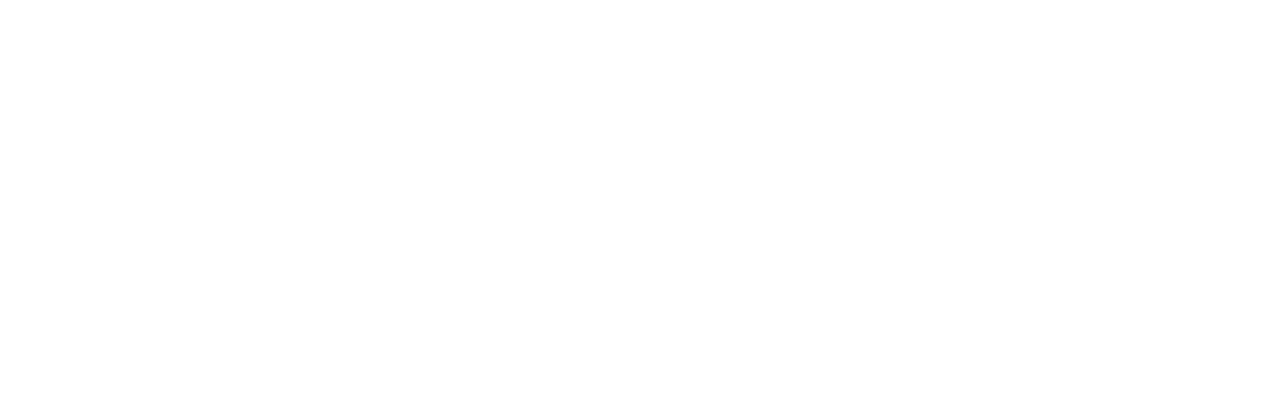
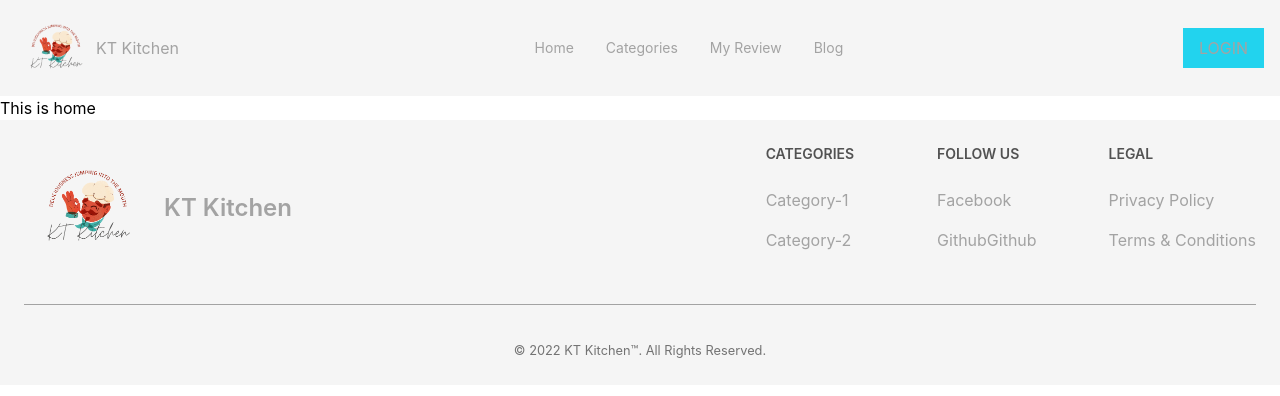
Before and after one commit to kashishdipro/kt-kitchen-client, a React (Create React App) app: page / in a window 1280 px wide. Shown: the top 396 px of the page. Built offline with nearby package versions, Linux system fonts and the light colour scheme.

Commit message:
added navbar and footer components

```diff
--- /dev/null
+++ b/src/Pages/Home/Home/Home.js
@@ -0,0 +1,11 @@
+import React from 'react';
+
+const Home = () => {
+    return (
+        <div>
+            <h2>This is home</h2>
+        </div>
+    );
+};
+
+export default Home;
--- /dev/null
+++ b/src/Shared/Footer.js
@@ -0,0 +1,58 @@
+import React from 'react';
+import { Link } from 'react-router-dom';
+import logo from '../img/logo.png'
+
+const Footer = () => {
+    return (
+        <footer className="p-4 bg-neutral-100 sm:p-6">
+            <div className="md:flex md:justify-between">
+                <div className="mb-6 md:mb-0">
+                    <Link href="/" className="flex items-center">
+                        <img src={logo} className="mr-3 h-32" alt="KT Kitchen Logo"/>
+                        <span className="self-center text-2xl font-semibold whitespace-nowrap text-neutral-400">KT Kitchen</span>
+                    </Link>
+                </div>
+                <div className="grid grid-cols-2 gap-8 sm:gap-6 sm:grid-cols-3">
+                    <div>
+                        <h2 className="mb-6 text-sm font-semibold uppercase text-neutral-600">Categories</h2>
+                        <ul className="text-neutral-400">
+                            <li className="mb-4">
+                                <Link to="/" className="hover:underline">Category-1</Link>
+                            </li>
+                            <li>
+                                <Link to="/" className="hover:underline">Category-2</Link>
+                            </li>
+                        </ul>
+                    </div>
+                    <div>
+                        <h2 className="mb-6 text-sm font-semibold uppercase text-neutral-600">Follow us</h2>
+                        <ul className="text-neutral-400">
+                            <li className="mb-4">
+                                <Link to="/" className="hover:underline ">Facebook</Link>
+                            </li>
+                            <li>Github
+                                <Link to="/" className="hover:underline">Github</Link>
+                            </li>
+                        </ul>
+                    </div>
+                    <div>
+                        <h2 className="mb-6 text-sm font-semibold uppercase text-neutral-600">Legal</h2>
+                        <ul className="text-neutral-400">
+                            <li className="mb-4">
+                                <Link to="/" className="hover:underline">Privacy Policy</Link>
+                            </li>
+                            <li>
+                                <Link to="/" className="hover:underline">Terms &amp; Conditions</Link>
+                            </li>
+                        </ul>
+                    </div>
+                </div>
+            </div>
+            <hr className="my-6 border-neutral-400 sm:mx-auto lg:my-8"/>
+            <p className="text-neutral-500 text-center"><small>© 2022 <Link href="/" className="hover:underline">KT Kitchen™</Link>. All Rights Reserved.</small></p>
+        </footer>
+
+    );
+};
+
+export default Footer;
--- /dev/null
+++ b/src/Shared/Nav.js
@@ -0,0 +1,127 @@
+import React, { useEffect, useState } from 'react';import {
+    Navbar,
+    MobileNav,
+    Typography,
+    Button,
+    IconButton,
+} from "@material-tailwind/react";
+import { Link } from 'react-router-dom';
+import logo from '../img/logo.png'
+
+
+
+  const navList = (
+    <ul className="mb-4 mt-2 flex flex-col gap-2 lg:mb-0 lg:mt-0 lg:flex-row lg:items-center lg:gap-6">
+      <Typography
+        as="li"
+        variant="small"
+        className="p-1 font-normal text-neutral-400"
+      >
+        <Link to='/' className="flex items-center">
+          Home
+        </Link>
+      </Typography>
+      <Typography
+        as="li"
+        variant="small"
+        className="p-1 font-normal text-neutral-400"
+      >
+        <Link href="/" className="flex items-center">
+          Categories
+        </Link>
+      </Typography>
+      <Typography
+        as="li"
+        variant="small"
+        className="p-1 font-normal text-neutral-400"
+      >
+        <Link href="#" className="flex items-center">
+          My Review
+        </Link>
+      </Typography>
+      <Typography
+        as="li"
+        variant="small"
+        className="p-1 font-normal text-neutral-400"
+      >
+        <Link href="#" className="flex items-center">
+          Blog
+        </Link>
+      </Typography>
+    </ul>
+    );
+
+const Nav = () => {
+    const [openNav, setOpenNav] = useState(false);
+
+    useEffect(() => {
+        window.addEventListener(
+        "resize",
+        () => window.innerWidth >= 960 && setOpenNav(false)
+        );
+    }, []);
+    return (
+        <Navbar className="mx-auto bg-neutral-100 px-4 py-2">
+        <div className="container mx-auto flex items-center justify-between text-neutral-400">
+            <div className='flex justify-center items-center'>
+                <img src={logo} className='h-20' alt="" />
+                <Link
+                to='/'
+                className="mr-4 cursor-pointer py-1.5 font-normal"
+                >
+                <span>KT Kitchen</span>
+                </Link>
+            </div>
+            <div className="hidden lg:block">{navList}</div>
+            <Button size="sm" className="hidden bg-cyan-400 lg:inline-block">
+            <span>Login</span>
+            </Button>
+            <IconButton
+            variant="text"
+            className="ml-auto h-6 w-6 text-inherit hover:bg-transparent focus:bg-transparent active:bg-transparent lg:hidden"
+            ripple={false}
+            onClick={() => setOpenNav(!openNav)}
+            >
+            {openNav ? (
+                <svg
+                xmlns="http://www.w3.org/2000/svg"
+                fill="none"
+                className="h-6 w-6"
+                viewBox="0 0 24 24"
+                stroke="currentColor"
+                strokeWidth={2}
+                >
+                <path
+                    strokeLinecap="round"
+                    strokeLinejoin="round"
+                    d="M6 18L18 6M6 6l12 12"
+                />
+                </svg>
+            ) : (
+                <svg
+                xmlns="http://www.w3.org/2000/svg"
+                className="h-6 w-6"
+                fill="none"
+                stroke="currentColor"
+                strokeWidth={2}
+                >
+                <path
+                    strokeLinecap="round"
+                    strokeLinejoin="round"
+                    d="M4 6h16M4 12h16M4 18h16"
+                />
+                </svg>
+            )}
+            </IconButton>
+        </div>
+        <MobileNav open={openNav}>
+            {navList}
+            <Button size="sm" className="bg-cyan-400 mb-2">
+            <span>Login</span>
+            </Button>
+        </MobileNav>
+    </Navbar>
+    );
+};
+
+export default Nav;
--- a/src/layout/Main.js
+++ b/src/layout/Main.js
@@ -1,9 +1,14 @@
 import React from 'react';
+import { Outlet } from 'react-router-dom';
+import Footer from '../Shared/Footer';
+import Nav from '../Shared/Nav';
 
 const Main = () => {
     return (
         <div>
-
+            <Nav/>
+            <Outlet/>
+            <Footer/>
         </div>
     );
 };
```
Also changed, not shown: src/Router/Router.js (+9 -1 lines), src/img/logo.png (added).
